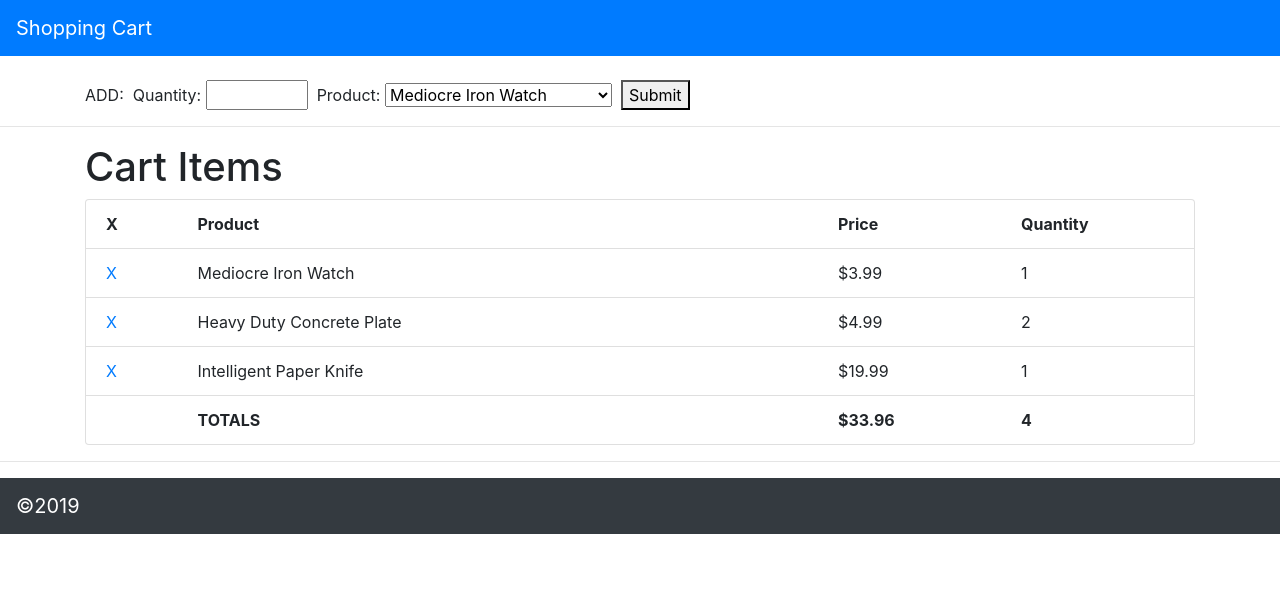
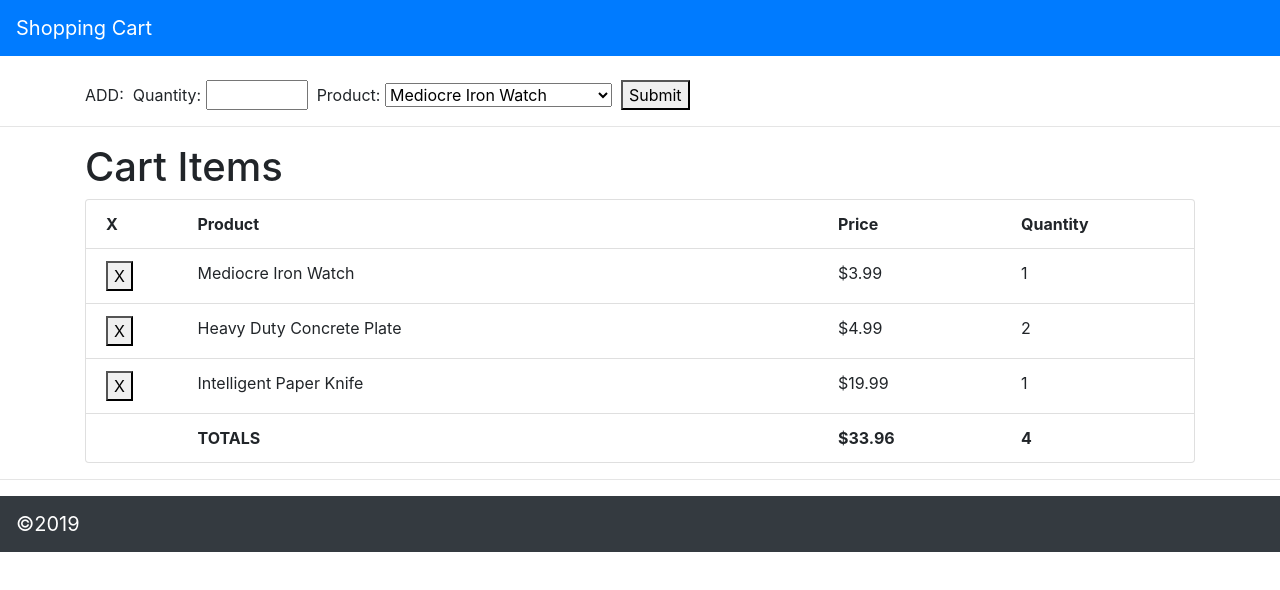
Before and after one commit to edphelps/shopping-cart2, a React (Create React App) app: page / in a window 1280 px wide. Shown: the top 590 px of the page. Built offline with nearby package versions, Linux system fonts and the light colour scheme.

Commit message:
added better button

```diff
--- a/src/App.js
+++ b/src/App.js
@@ -35,13 +35,22 @@ function formatDollars(cents) {
 }
 
 /* ********************************************
-*  Row display of a cart item
+*  Row display of a cart item with delete button
 *********************************************** */
 const CartItem = ({ item, removeItemCB }) => (
   <div className="list-group-item">
     <div className="row">
       <div className="col-md-1">
-        <a
+        <button
+          type="button"
+          onClick={(e) => {
+            e.preventDefault();
+            removeItemCB(item.id);
+          }}
+        >
+          X
+        </button>
+        {/* <a
           onClick={(e) => {
             e.preventDefault();
             removeItemCB(item.id);
@@ -49,7 +58,7 @@ const CartItem = ({ item, removeItemCB }) => (
           href="#"
         >
           X
-        </a>
+        </a> */}
       </div>
       <div className="col-md-7">{item.product.name}</div>
       <div className="col-md-2">{formatDollars(item.product.priceInCents)}</div>
@@ -199,10 +208,6 @@ class App extends Component {
     this.setState(prevState => ({
       cartItemsList: [item, ...prevState.cartItemsList],
     }));
-
-    // console.log('---------');
-    // console.log('cartItemsList: ', this.state.cartItemsList);
-    // console.log('---------');
   }
 
   /* ********************************************
@@ -212,10 +217,6 @@ class App extends Component {
     this.setState(prevState => ({
       cartItemsList: prevState.cartItemsList.filter(item => item.id !== id),
     }));
-
-    // console.log('---------');
-    // console.log('cartItemsList: ', this.state.cartItemsList);
-    // console.log('---------');
   }
 
   /* ********************************************
```
